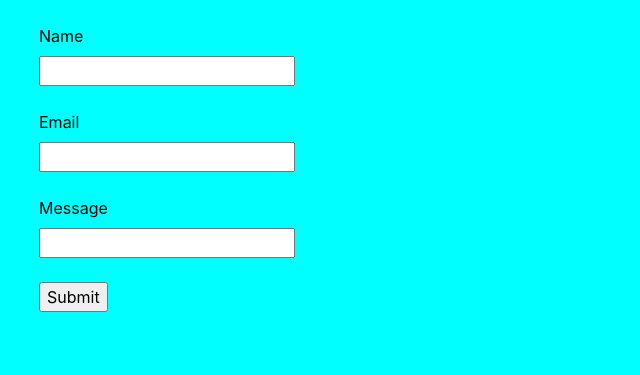
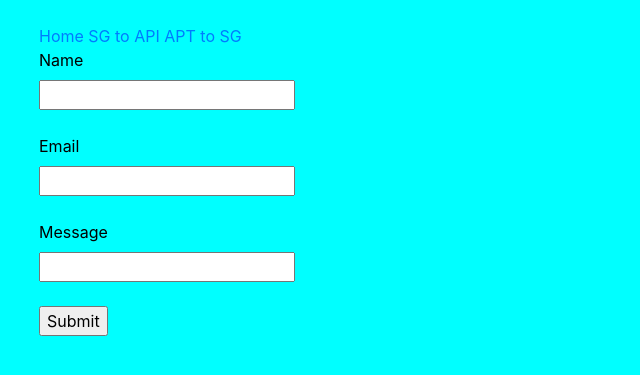
Before and after one commit to mitulbusa/Django_Gravity_Converter, a Django app: page /contact in a window 1280 px wide. Shown: the top 375 px of the page, without its empty margins (0-640 px from the left). Run offline with Django 3.2, Linux system fonts and the light colour scheme.

Commit message:
contact added

```diff
--- a/templates/apitosg.html
+++ b/templates/apitosg.html
@@ -3,6 +3,7 @@
     <div class='container ml-4 mt-4'>
         <a href="">Home</a>
         <a href="sgtoapi">SG to API</a>
+        <a href='contact'>Contact</a>
     <form method="POST">
         {% csrf_token %}
         <label for="apivalue">API Value:</label>
--- a/templates/contact.html
+++ b/templates/contact.html
@@ -1,6 +1,9 @@
 {% extends 'base.html' %}
 {% block content %}
     <div action='contact' class='container ml-4 mt-4'>
+        <a href="">Home</a>
+        <a href="sgtoapi">SG to API</a>
+        <a href="apitosg">APT to SG</a>
     <form method="POST">
         {% csrf_token %}
         <label for="name">Name</label><br>
--- a/templates/index.html
+++ b/templates/index.html
@@ -6,5 +6,7 @@
     <li><p><a href="apitosg" style='color:black;'><b>Convert API to SG</b> </a></p></li>
     <li><p><a href="sgtoapi" style='color:black;'><b>Convert SG TO API</b> </a></p></li>
 </ul>
+<p><a href='contact'>Any Suggestion?</a></p>
 </div>
+
 {% endblock %}
--- a/templates/sgtoapi.html
+++ b/templates/sgtoapi.html
@@ -3,6 +3,7 @@
     <div class='container ml-4 mt-4'>
         <a href="">Home</a>
         <a href="apitosg">API to SG</a>
+        <a href='contact'>Contact</a>
     <form method="POST">
         {% csrf_token %}
         <label for="sgvalue">SG Value:</label>
```
